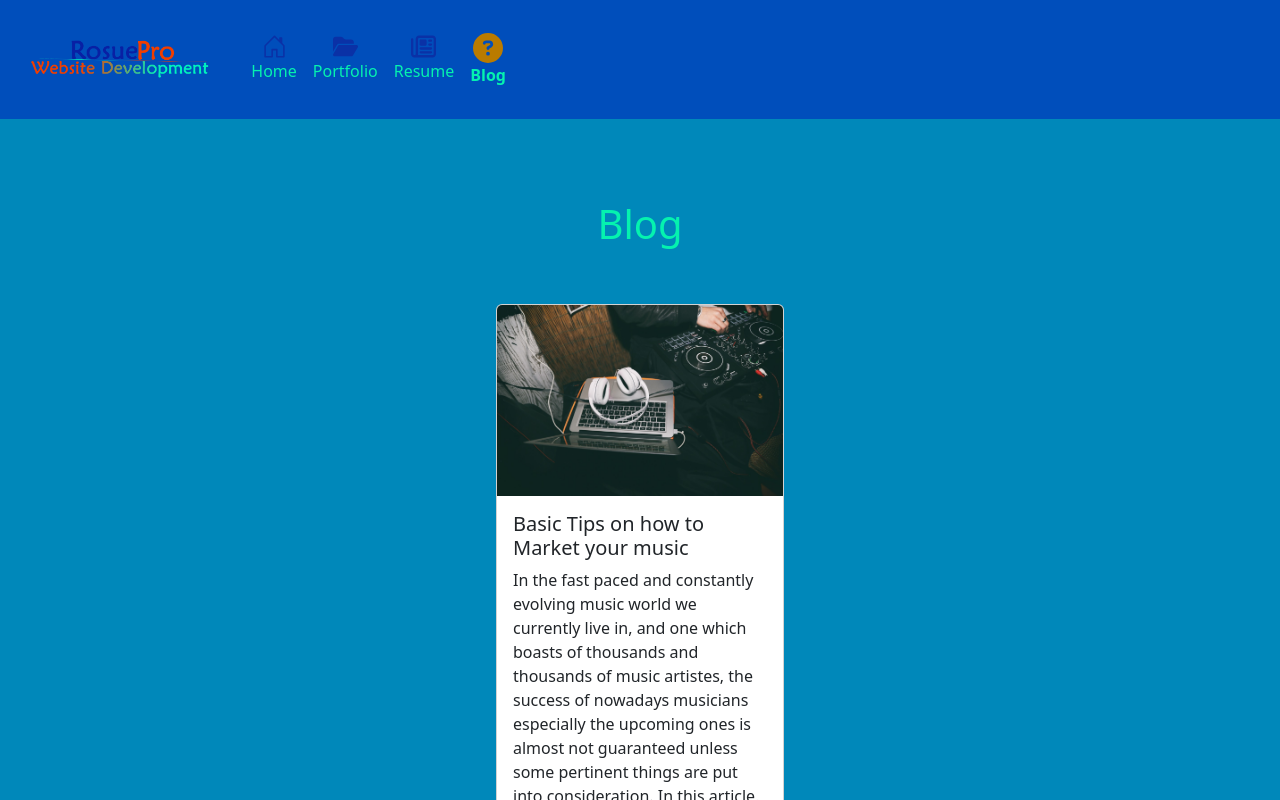
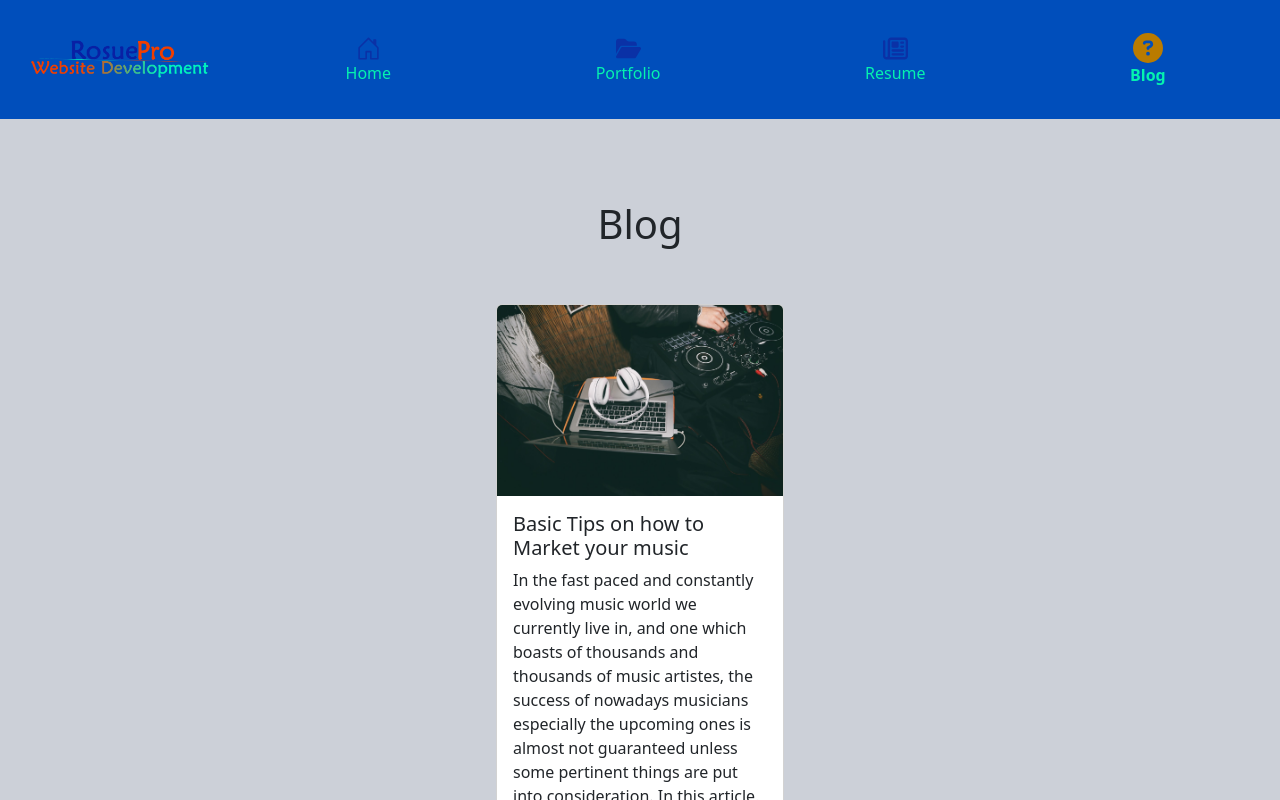
Before and after one commit to Rosue/rosuepro, a React (Create React App) app: page /blog in a window 1280 px wide. Shown: the top 800 px of the page. Built offline with nearby package versions, Linux system fonts and the light colour scheme.

Commit message:
Update Design

```diff
--- a/src/components/TopNavbar.js
+++ b/src/components/TopNavbar.js
@@ -14,7 +14,7 @@ export default function TopNavbar() {
                 <Navbar.Toggle aria-controls="navbarScroll"/>
 
                 <Navbar.Collapse id="navbarScroll">
-                    <Nav className="me-auto justify-content-center">
+                    <Nav className="d-flex justify-content-between align-items-center flex-grow-1">
                         <Navbar.Text className="flex-grow-1 text-center">
                             {location.pathname === "/" ?
                                 <Link style={location.pathname.startsWith("/") ? {fontWeight: 'bolder'} : {}} className='m-option text-decoration-none nav-link active text-center'  to="/">
--- a/src/custom-styles/colour-pallets.css
+++ b/src/custom-styles/colour-pallets.css
@@ -5,6 +5,9 @@
     --main-hard: #0A31A6;
     --main-cool: #05F2AF;
     --main-hot: #F23005;
+    --main-yellow: #FFF685;
+    --bright-green: #beef00;
+    --main-gray: 	#ccd0d8;
 }
 
 .bg-soft{
@@ -51,6 +54,10 @@
     background-color: var(--main-colour);
 }
 
+.bg-yellow {
+    background-color: var(--main-yellow);
+}
+
 .txt-main {
     color: var(--main-colour);
 }
--- a/src/custom-styles/generic-styles.css
+++ b/src/custom-styles/generic-styles.css
@@ -14,7 +14,7 @@
 }
 
 body{
-    background-color: var(--main-soft)!important;
+    background-color: var(--main-gray)!important;
 }
 
 .main-content {
--- a/src/pages/Blog.js
+++ b/src/pages/Blog.js
@@ -9,7 +9,7 @@ export default function Blog() {
     <>
     <TopNavbar/>
     <Container className='main-content'>
-      <h1 className='text-center txt-cool'>Blog</h1>
+      <h1 className='text-center txt-dark'>Blog</h1>
       <div className='d-flex justify-content-center w-100'>
         <div className="card mt-5 mb-5" style={{"width": "18rem"}}>
           <img src="headphones-4595492_1280.jpg" className="card-img-top" alt="Market_your_music"/>
--- a/src/pages/Landing.js
+++ b/src/pages/Landing.js
@@ -16,10 +16,10 @@ export default function Landing() {
   <div class="card shadow" style={{ backgroundColor: 'transparent', border: 'none' }}>
     <img src="\ChatGPTImageApr14202509_38_38PM.png" class="card-img-top" alt="..."/>
     <div class="card-body" >
-      <h2 class="card-title text-center text-white">
+      <h2 class="card-title text-center text-dark">
         Elevate Your Online Presence with Our All-In-One Website Development Services
       </h2>
-      <p class="card-text text-center text-white">
+      <p class="card-text text-center text-dark">
         Unlock the full potential of your digital business with our comprehensive website development consultancy. We offer everything you need to create, optimize, and maintain an engaging online experience that drives results.
       </p>
       <ul class="list-group list-group-flush my-4">
--- a/src/pages/Portforlio.js
+++ b/src/pages/Portforlio.js
@@ -11,8 +11,8 @@ export default function Portforlio() {
 
       <Container className="main-content">
 
-        <h1 className="text-center mt-5  txt-cool">Portfolio</h1>
-        <p className="text-center"><sm className="txt-cool mb-5">A showcase of some of our work</sm></p>
+        <h1 className="text-center mt-5  txt-dark">Portfolio</h1>
+        <p className="text-center"><sm className="txt-dark mb-5">A showcase of some of our work</sm></p>
         <div className="card mb-5 ">
           <img src="reggaewheels-2482a.web.app_ (1).png" className="card-img-top" alt="Reggae_Wheels_Website"/>
           <div className="card-body">
--- a/src/pages/Resume.js
+++ b/src/pages/Resume.js
@@ -8,7 +8,7 @@ export default function Resume() {
     <>
     <TopNavbar/>
     <Container className="main-content">
-    <h1 className="text-center mt-5  mb-5 txt-cool">Resume</h1>
+    <h1 className="text-center mt-5  mb-5 txt-dark">Resume</h1>
 
       <Accordion defaultActiveKey="0" className='mb-5'>
       <Accordion.Item eventKey="0">
```
